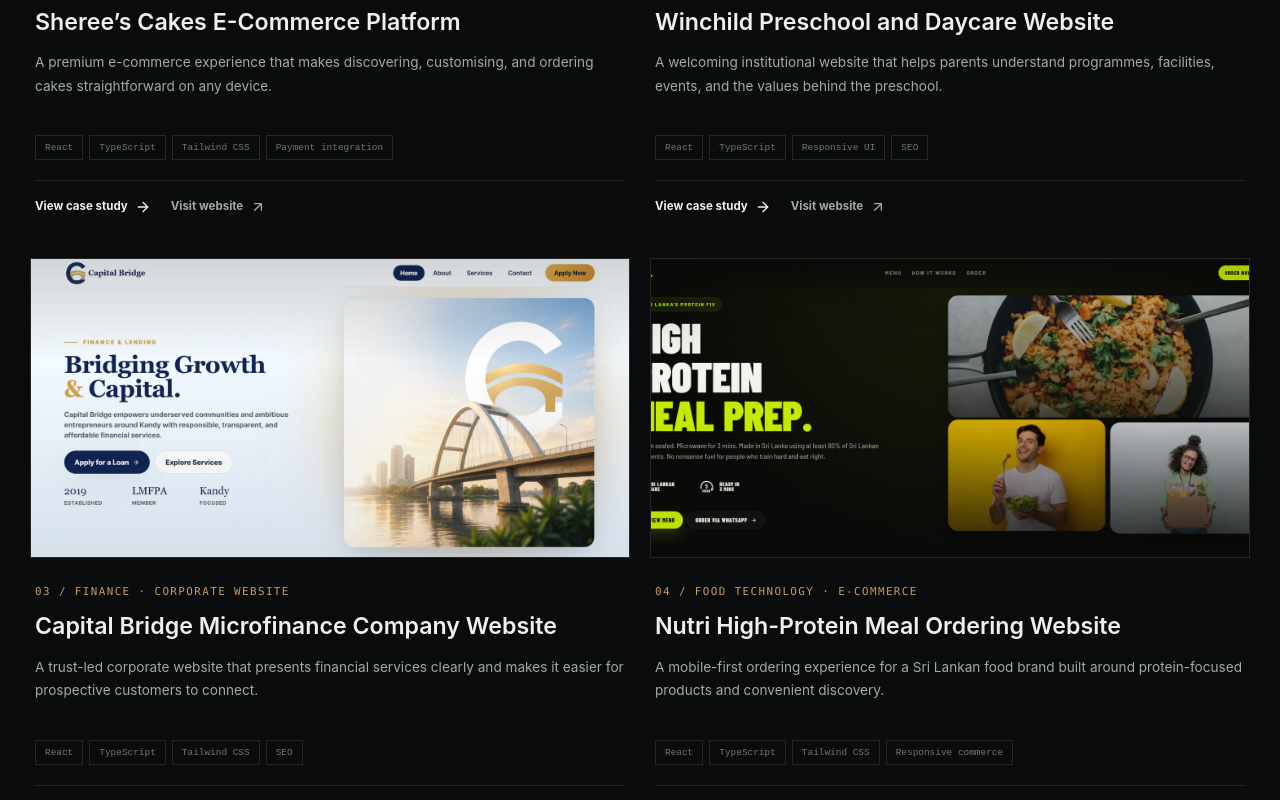
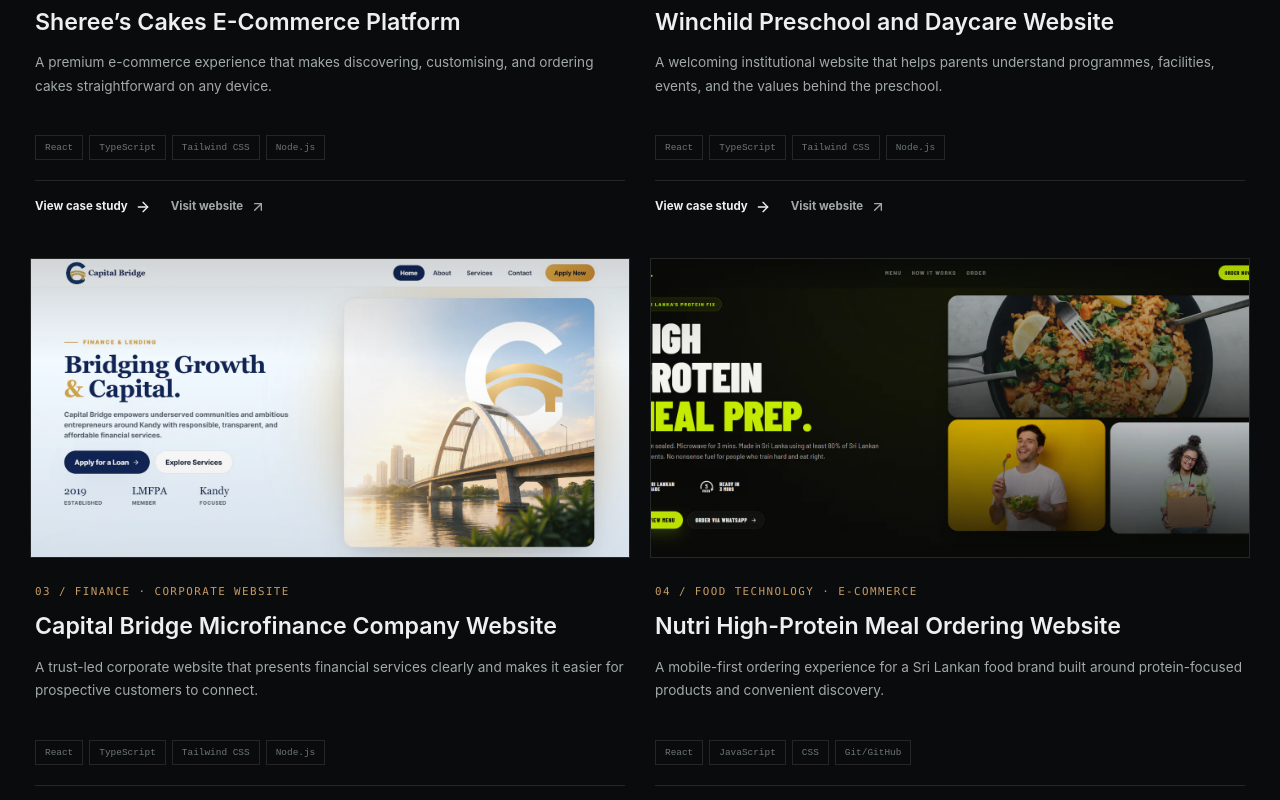
Before and after one commit to SachinAkash01/sachinakash.dev, a React (Vite) app in the folder sachinakash.dev/: page / in a window 1280 px wide. Shown: the part 4360-5160 px from the top of the page. Built offline with nearby package versions, Linux system fonts and the light colour scheme.

Commit message:
Update tools and technologies in the project case studies

```diff
--- a/sachinakash.dev/src/data/portfolio.ts
+++ b/sachinakash.dev/src/data/portfolio.ts
@@ -256,9 +256,11 @@
       "React",
       "TypeScript",
       "Tailwind CSS",
+      "Node.js",
+      "Resend API",
+      "Git/GitHub",
+      "Cloudflare Turnstile",
       "Payment integration",
-      "Cloudflare Turnstile",
-      "Vercel",
     ],
     challenges: [
       "Supporting both standard and highly customised orders",
@@ -317,6 +319,10 @@
     technologies: [
       "React",
       "TypeScript",
+      "Tailwind CSS",
+      "Node.js",
+      "Resend API",
+      "Git/GitHub",
       "Responsive UI",
       "SEO",
       "Form integration",
@@ -380,6 +386,10 @@
       "React",
       "TypeScript",
       "Tailwind CSS",
+      "Node.js",
+      "Resend API",
+      "Git/GitHub",
+      "Vercel",
       "SEO",
       "Secure deployment",
       "Form integration",
@@ -440,8 +450,9 @@
       "Responsive TypeScript components, efficient asset loading, explicit product actions, and a deployment setup suited to rapid iteration.",
     technologies: [
       "React",
-      "TypeScript",
-      "Tailwind CSS",
+      "JavaScript",
+      "CSS",
+      "Git/GitHub",
       "Responsive commerce",
       "Vercel",
     ],
@@ -501,9 +512,11 @@
       "A component-led responsive frontend with semantic content structure, reusable service sections, optimised assets, and practical SEO and deployment foundations.",
     technologies: [
       "React",
-      "TypeScript",
+      "JavaScript",
       "Tailwind CSS",
       "Vite",
+      "Resend API",
+      "Git/GitHub",
       "SEO",
       "Responsive UI",
     ],
```
